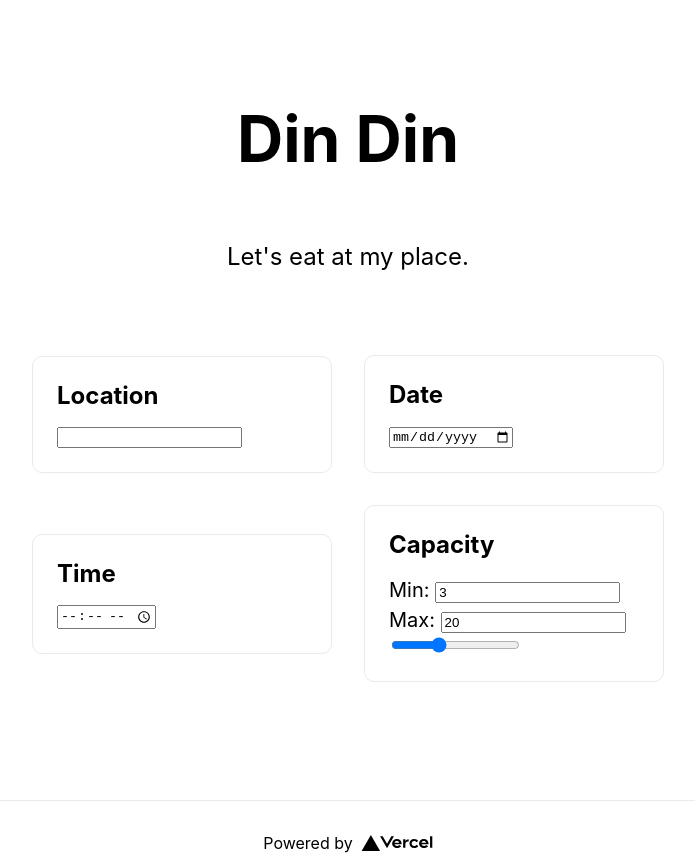
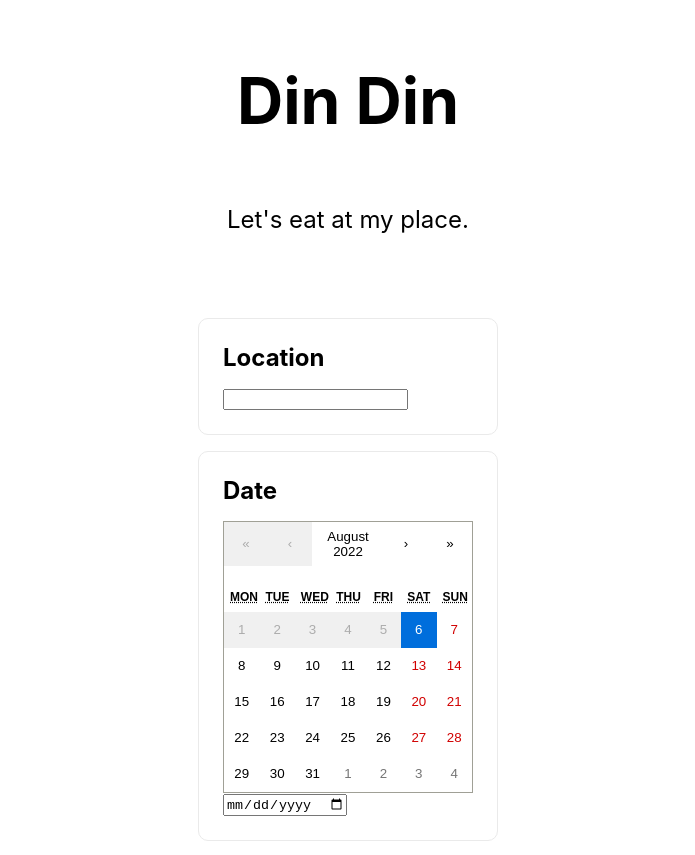
Before and after one commit to ianmacartney/dindin, a Next.js app: page / in a window 1280 px wide. Shown: the top 855 px of the page, without its empty margins (292-987 px from the left). Built offline with nearby package versions, Linux system fonts and the light colour scheme.

Commit message:
calendar

```diff
--- a/package.json
+++ b/package.json
@@ -9,10 +9,12 @@
     "lint": "next lint"
   },
   "dependencies": {
+    "@types/react-calendar": "^3.5.2",
     "convex": "^0.1.8",
     "next": "12.2.3",
     "phone": "^3.1.24",
     "react": "18.2.0",
+    "react-calendar": "^3.7.0",
     "react-dom": "18.2.0"
   },
   "devDependencies": {
--- a/pages/index.tsx
+++ b/pages/index.tsx
@@ -2,8 +2,12 @@ import type { NextPage } from "next";
 import Head from "next/head";
 import Image from "next/image";
 import styles from "../styles/Home.module.css";
+import Calendar from "react-calendar";
+import { useState } from "react";
+import "react-calendar/dist/Calendar.css";
 
 const Home: NextPage = () => {
+  const [date, setDate] = useState(new Date());
   return (
     <div className={styles.container}>
       <Head>
@@ -18,9 +22,10 @@ const Home: NextPage = () => {
       <main className={styles.main}>
         <h1 className={styles.title}>Din Din</h1>
 
-        <p className={styles.description}>Let's eat at my place.</p>
+        <p className={styles.description}>Let&apos;s eat at my place.</p>
 
         <div className={styles.grid}>
+          <form>
             <div className={styles.card}>
               <h2>Location</h2>
               <input type="text"></input>
@@ -28,6 +33,11 @@ const Home: NextPage = () => {
 
             <div className={styles.card}>
               <h2>Date</h2>
+              <Calendar
+                minDate={new Date()}
+                defaultValue={date}
+                onClickDay={setDate}
+              />
               <input type="date"></input>
             </div>
 
@@ -46,6 +56,7 @@ const Home: NextPage = () => {
               </p>
               <input type="range" min="0" max="20" value="7"></input>
             </div>
+          </form>
         </div>
       </main>
 
```
Also changed, not shown: 1 other file (tests, documents, lock files or other folders). Lines whose indentation alone changed are shown as unchanged.
